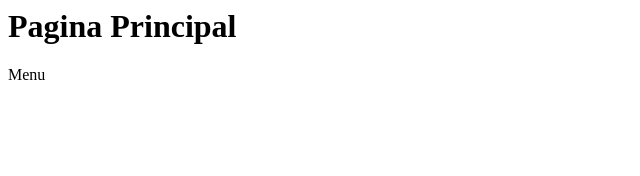
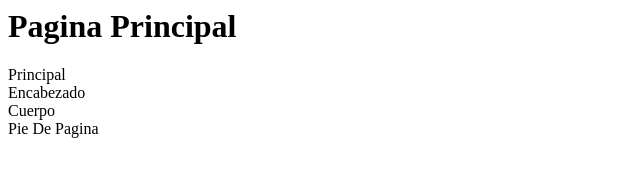
Before and after one commit to JohanSena123/EjemploHotelAtlantida, a plain HTML site: page index.html in a window 1280 px wide. Shown: the whole page, without its empty margins (0-640 px from the left). Drawn offline with Linux system fonts and the light colour scheme.

Commit message:
Update index.html

```diff
--- a/index.html
+++ b/index.html
@@ -1,11 +1,15 @@
 <html>
   <head>
     <title>Hotel Atlantida</title>
+    <link rel="stylesheet" href="estilos.css"
   </head>
   <body>
     <h1>Pagina Principal</h1>
     <div>
-      Menu
+      Principal
+      <div>Encabezado</div>
+      <div>Cuerpo</div>
+      <div>Pie De Pagina</div>
     </div>
   </body>
 </html>
```
